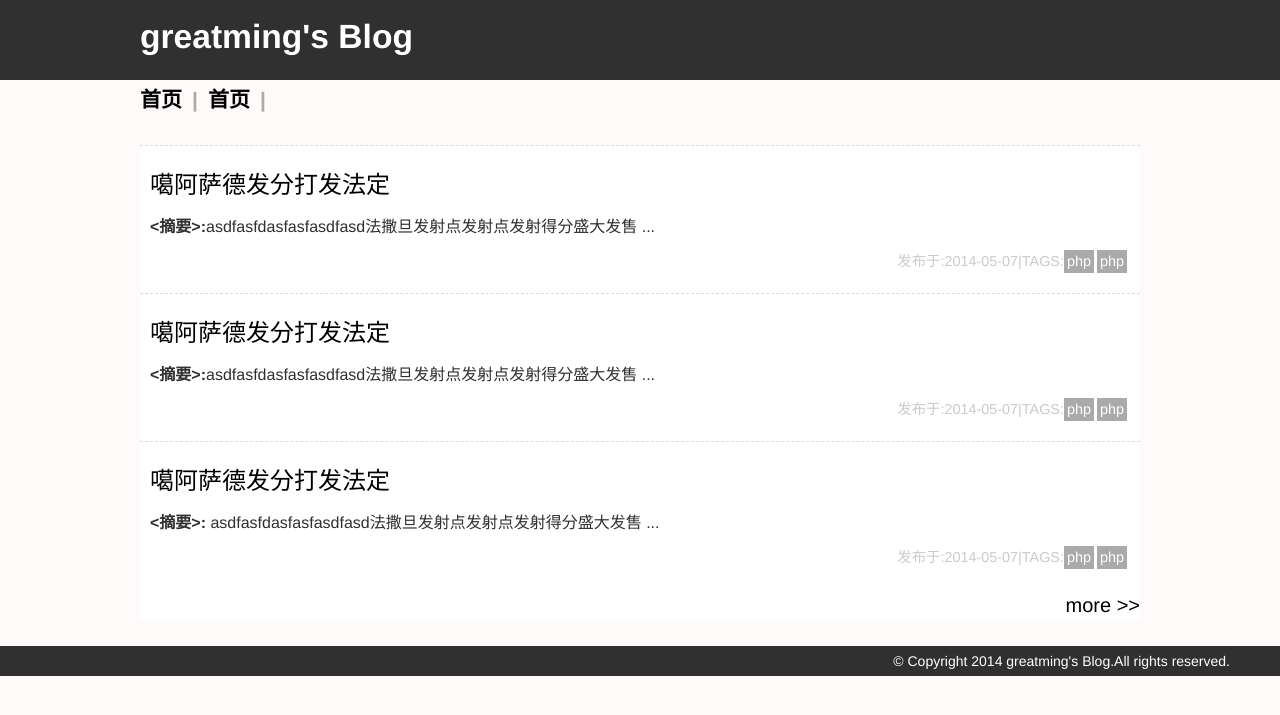
After one commit to greatming/myblog, a web app: file src/html/comment.html in a window 1280 px wide. The commit adds this page. Shown: the top 715 px of the page. Run offline with its HTML, style and script files only (its server is not run), Linux system fonts and the light colour scheme.

```diff
--- /dev/null
+++ b/src/html/comment.html
@@ -0,0 +1,61 @@
+<!DOCTYPE html>
+<html>
+<head>
+    <meta http-equiv="Content-Type" content="text/html; charset=UTF-8"/>
+    <title></title>
+    <link rel="stylesheet" href="./public/main.css">
+    <link rel="stylesheet" href="./public/index.css">
+</head>
+<body>
+
+<header class="header">
+    <div id="web-title"><strong>greatming's Blog</strong></div>
+</header>
+<div class="nav">
+    <ul>
+        <li><a href="#">首页</a></li>
+        <li class="sep">|</li>
+        <li><a href="#">首页</a></li>
+        <li class="sep">|</li>
+    </ul>
+</div>
+<div class="main">
+    <div class="comment">
+        <div id="article-blocks">
+            <div class="art-block">
+                <p class="title"><a href="#">噶阿萨德发分打发法定</a></p>
+                <div class="des">
+                    <span class="abs">&lt;摘要&gt;:</span>asdfasfdasfasfasdfasd法撒旦发射点发射点发射得分盛大发售
+                </div>
+                <div class="meta">
+                    <span>发布于:2014-05-07</span>|<span>TAGS:<a href="#">php</a><a href="#">php</a></span>
+                </div>
+            </div>
+            <div class="art-block">
+                <p class="title"><a href="#">噶阿萨德发分打发法定</a></p>
+                <div class="des">
+                    <span class="abs">&lt;摘要&gt;:</span>asdfasfdasfasfasdfasd法撒旦发射点发射点发射得分盛大发售
+                </div>
+                <div class="meta">
+                    <span>发布于:2014-05-07</span>|<span>TAGS:<a href="#">php</a><a href="#">php</a></span>
+                </div>
+            </div>
+            <div class="art-block">
+                <p class="title"><a href="#">噶阿萨德发分打发法定</a></p>
+                <div class="des">
+                    <span class="abs">&lt;摘要&gt;: </span>asdfasfdasfasfasdfasd法撒旦发射点发射点发射得分盛大发售
+                </div>
+                <div class="meta">
+                    <span>发布于:2014-05-07</span>|<span>TAGS:<a href="#">php</a><a href="#">php</a></span>
+                </div>
+            </div>
+        </div>
+        <div class="more"><a href="#">more >></a></div>
+    </div>
+</div>
+<footer class="footer">
+    <p>© Copyright 2014 greatming's Blog.All rights reserved.</p>
+</footer>
+
+</body>
+</html>
--- a/src/html/public/index.css
+++ b/src/html/public/index.css
@@ -65,3 +65,32 @@
     float: right;
     display: inline-block;
 }
+
+.pagination li{
+    list-style-type:none;
+    display: inline-block;
+    margin-right: 3px;
+    padding: 6px 10px !important;
+    background-color:#EAEAEA;
+    border: 1px solid #CCCCCC;
+    border-radius:3px;
+    color: #000000;
+}
+
+.pagination li:hover , .pagination .selected{
+    background-color:#3A5FCD;
+    cursor:pointer;
+    color: #ffffff;
+}
+
+.pagination li a:hover{
+    text-decoration: none;
+}
+
+
+.pagination .first, .pagination .last{
+    display: none;
+}
+.pagination a{
+    color: inherit;
+}
--- a/src/html/public/main.css
+++ b/src/html/public/main.css
@@ -54,6 +54,7 @@ body{
     width: 1000px;margin: 0 auto;
     margin-top: 30px;
     min-height: 400px;
+    background-color: #ffffff !important;
 }
 
 #tag-cloud{
```
